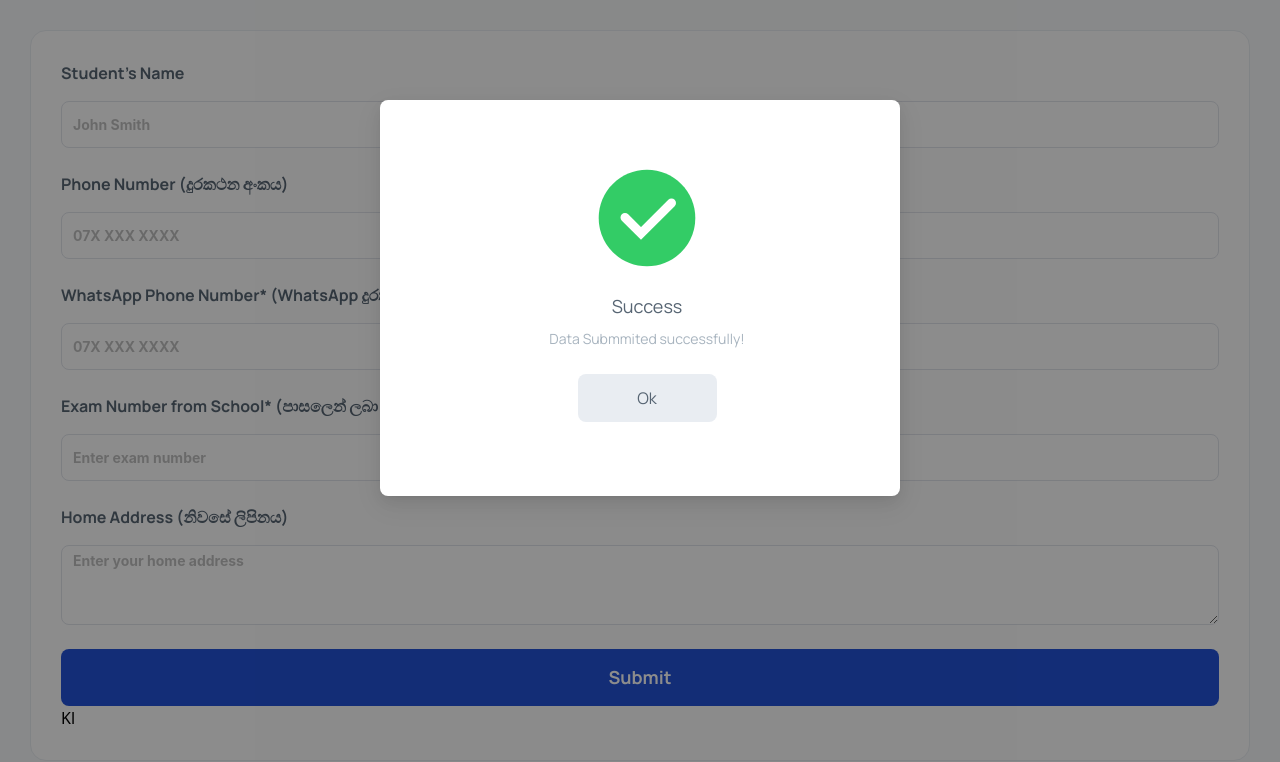
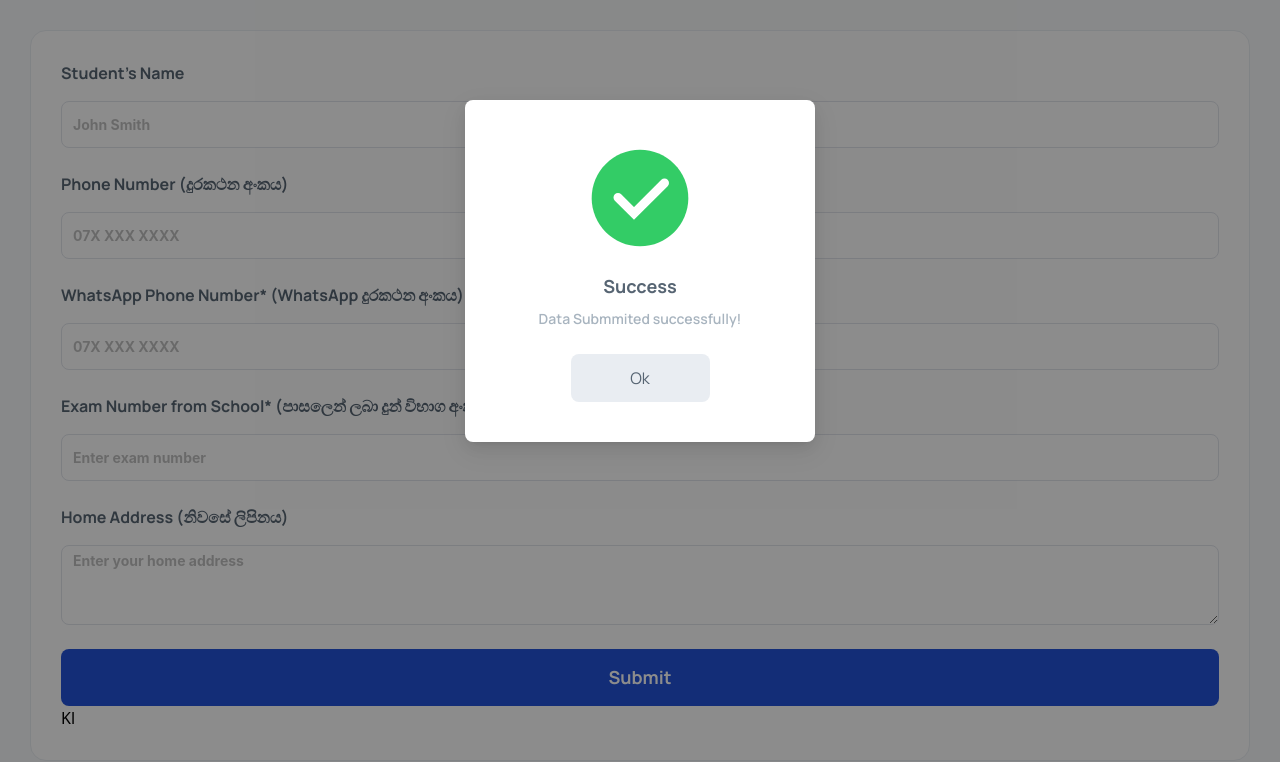
Before and after one commit to Lasith22/graduation-app, a React (Vite) app: page / in a window 1280 px wide. Both pictures are taken after a click on the button "Kl". Shown: the top 762 px of the page. Built offline with nearby package versions, Linux system fonts and the light colour scheme.

Commit message:
Update SuccessModal styling for improved layout and readability

```diff
--- a/src/components/SuccessModal.jsx
+++ b/src/components/SuccessModal.jsx
@@ -11,18 +11,19 @@ const SuccessModal = (props) => {
       onOk={handleModalClose}
       onCancel={handleModalClose}
       closable={false}
+      width={350}
       bodyStyle={{
-        padding: '40px 40px 54px 54px',
+        padding: '20px  ',
         width: '100%',
         height: '100%',
       }}
     >
       <div className="flex flex-col justify-center items-center">
         <img src={SuccessIcon} alt="" />
-        <h1 className="text-[#576573] font-mainTextStyle text-[18px] font-primary leading-custom tracking-custom mt-[16px] mb-[8px]">
+        <h1 className="text-[#576573] font-mainTextStyle text-[18px] font-primary font-bold   mt-[16px] mb-[8px]">
           Success
         </h1>
-        <h1 className="text-[#A8B4BF] font-mainTextStyle text-[14px] font-primary  leading-custom tracking-custom mb-[24px]">
+        <h1 className="text-[#A8B4BF] font-mainTextStyle text-[14px] font-primary font-semibold  leading-custom tracking-custom mb-[24px]">
           {confirmMsg}
         </h1>
 
```
